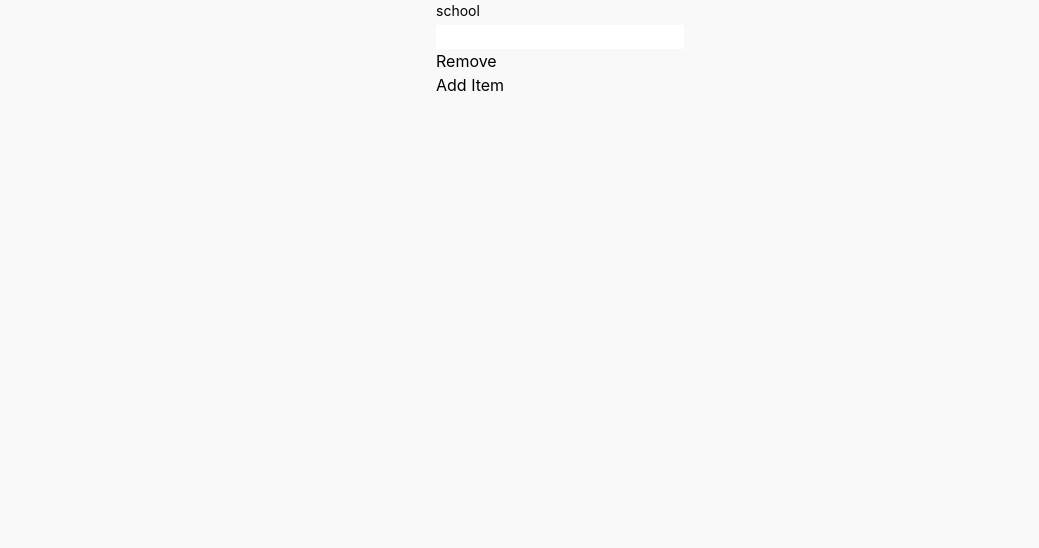
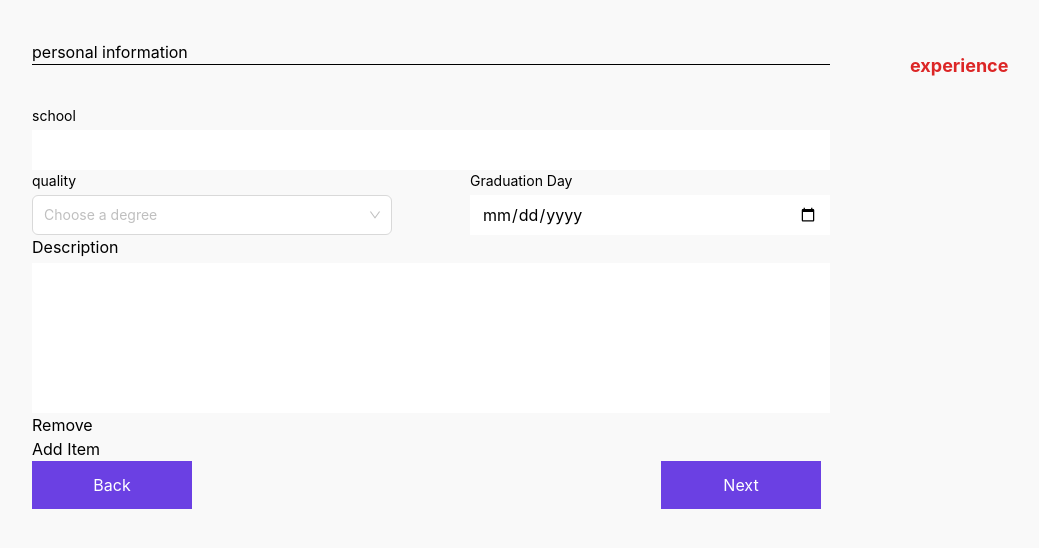
Before and after one commit to giodz87/curriculum-redberry, a React (Vite) app: page /education in a window 1280 px wide. Shown: the top 548 px of the page, without its empty margins (80-1119 px from the left). Built offline with nearby package versions, Linux system fonts and the light colour scheme.

Commit message:
add 2 pages css

```diff
--- a/package.json
+++ b/package.json
@@ -10,9 +10,12 @@
     "preview": "vite preview"
   },
   "dependencies": {
+    "antd": "^5.14.0",
+    "flowbite": "^2.2.1",
     "react": "^18.2.0",
     "react-dom": "^18.2.0",
     "react-hook-form": "^7.49.3",
+    "react-icons": "^5.0.1",
     "react-router-dom": "^6.21.3"
   },
   "devDependencies": {
--- a/src/App.tsx
+++ b/src/App.tsx
@@ -35,6 +35,8 @@ export type MyContextProps = {
   setQuality: (value: string) => void;
   graduation: string;
   setGraduation: (value: string) => void;
+  workDescription: string;
+  setWorkDescription: (value: string) => void;
 };
 function App() {
   const [name, setName] = useState<string>("");
@@ -53,6 +55,7 @@ function App() {
   const [school, setSchool] = useState<string>("");
   const [quality, setQuality] = useState<string>("");
   const [graduation, setGraduation] = useState<string>("");
+  const [workDescription, setWorkDescription] = useState<string>("");
 
   useEffect(() => {}, []);
 
@@ -87,6 +90,8 @@ function App() {
         setQuality,
         graduation,
         setGraduation,
+        workDescription,
+        setWorkDescription,
       }}
     >
       <BrowserRouter>
--- a/src/components/Information.tsx
+++ b/src/components/Information.tsx
@@ -1,30 +1,70 @@
+import { Divider } from "antd";
 import { useUserContext } from "../context";
-
+import { FaPhoneAlt } from "react-icons/fa";
 export default function Information() {
   const context = useUserContext();
   return (
     <article className="flex flex-col items-start justify-center">
-      <section className=" flex flex-col items-start justify-between gap-5">
+      <section className=" flex flex-row items-start justify-between w-full ">
+        <div className=" flex flex-col items-start justify-between gap-3">
+          <div className="flex flex-row items-center justify-center gap-2 text-[32px] font-bold text-red-600">
             {" "}
             <p>{context.name}</p>
             <p>{context.lastName}</p>
+          </div>
+          <div className="flex flex-col items-start justify-start">
+            {context.email && (
+              <div className="flex flex-row items-center justify-center gap-1">
+                {" "}
+                <p className=" opacity-50 ">@</p> <p>{context.email}</p>
+              </div>
+            )}
+            {context.number && (
+              <div className="flex flex-row items-center justify-center gap-1">
+                {" "}
+                <FaPhoneAlt className=" opacity-50" /> <p>{context.number}</p>{" "}
+              </div>
+            )}
+          </div>
+          {context.about && (
+            <div className=" text-[14px] w-[370px] font-normal">
+              <strong className=" text-red-600 text-[18px]">About Me</strong>
               <p>{context.about}</p>
-        <p>{context.email}</p>
-        <p>{context.number}</p>
-      </section>
+            </div>
+          )}
+        </div>
         {context.personalImg && (
           <img
-          className="w-10 h-10"
+            className="w-[250px] h-[250px] rounded-full"
             src={URL.createObjectURL(context.personalImg)}
             alt=""
           />
         )}
-      <section>
+      </section>
+      {context.name && (
+        <div className=" w-[600px] h-[1px] bg-black my-6 opacity-50"> </div>
+      )}
+
+      <section className=" flex flex-col items-start justify-between gap-3">
+        {context && (
+          <strong className=" text-red-600 text-[18px]">experience</strong>
+        )}
+        <div className=" text-[14px] font-normal">
           <p>{context.position}</p>
+
           <p>{context.employer}</p>
+          <div className=" flex flex-row items-center gap-2 opacity-50">
             <p>{context.startNumber}</p>
             <p>{context.endNumber}</p>
-        <p>{context.description}</p>
+          </div>
+        </div>
+        <p className=" text-[14px] font-normal">{context.description}</p>
+      </section>
+      <section>
+        <p>{context.school}</p>
+        <p>{context.quality}</p>
+        <p>{context.graduation}</p>
+        <p>{context.workDescription}</p>
       </section>
     </article>
   );
--- a/src/pages/Education.tsx
+++ b/src/pages/Education.tsx
@@ -1,11 +1,14 @@
 import { useForm, SubmitHandler, useFieldArray } from "react-hook-form";
 import { useUserContext } from "../context";
 import { useNavigate } from "react-router-dom";
-
+import Information from "../components/Information";
+import { Select, Space } from "antd";
 type InputsForm = {
   school: string;
   quality: string;
   graduation: string;
+  description: string;
+  workDescription: string;
   items: {
     name: string;
   }[];
@@ -24,6 +27,7 @@ export default function Education() {
       school: "",
       quality: "",
       graduation: "",
+      description: "",
       items: [{ name: "" }],
     },
   });
@@ -38,12 +42,18 @@ export default function Education() {
   };
 
   return (
+    <div className="flex flex-row items-start justify-start gap-20 w-full px-28 pt-10 ">
+      <article className="flex flex-col items-start justify-between gap-10">
         <div>
+          <p>personal information</p>
+          <div className=" w-[798px] h-[1px] bg-black"> </div>
+        </div>
         <form onSubmit={handleSubmit(onSubmit)}>
           <div className="flex flex-col items-start gap-1 relative">
             <label className=" text-[14px] font-normal ">school</label>
             <input
               type="text"
+              className=" w-[798px] h-10"
               {...register("school", { required: "Please enter scool name" })}
               onChange={(e) => {
                 context.setSchool(e.target.value);
@@ -56,8 +66,79 @@ export default function Education() {
             )}
           </div>
 
-        <div></div>
+          <div className="flex flex-row  items-center justify-between w-[798px]">
+            <div className="flex flex-col items-start gap-1 relative">
+              <label className=" text-[14px] font-normal ">quality</label>
 
+              <Space wrap>
+                <Select
+                  placeholder="Choose a degree"
+                  style={{ width: 360, height: 40 }}
+                  options={[
+                    {
+                      value: "High school diploma",
+                      label: "High school diploma",
+                    },
+                    {
+                      value: "General education diploma",
+                      label: "General education diploma",
+                    },
+                    { value: "Bachelor", label: "Bachelor" },
+                    { value: "master", label: "master" },
+                    { value: "doctor", label: "doctor" },
+                    { value: "associate degree", label: "associate degree" },
+                    { value: "student", label: "student" },
+                    {
+                      value: "College (no degree)",
+                      label: "College (no degree)",
+                    },
+                    { value: "other", label: "other" },
+                  ]}
+                  onChange={(value: string) => {
+                    context.setQuality(value);
+                  }}
+                />
+              </Space>
+            </div>
+            <div className="flex flex-col items-start gap-1 relative">
+              <label className=" text-[14px] font-normal ">
+                Graduation Day
+              </label>
+              <input
+                type="date"
+                className="w-[360px] h-10 px-3"
+                {...register("graduation", {
+                  required: "Please enter quality ",
+                })}
+                onChange={(e) => {
+                  context.setGraduation(e.target.value);
+                }}
+              />
+              {errors.graduation && (
+                <p className=" absolute  bottom-[-20px] text-[12px] font-bold text-red-400">
+                  {errors.graduation.message}
+                </p>
+              )}
+            </div>
+          </div>
+
+          <div className="flex flex-col items-start justify-start gap-1 relative">
+            <label>Description</label>
+            <textarea
+              {...register("workDescription", {
+                required: "Please provide information about description.",
+              })}
+              className="w-[798px] h-[150px] resize-none"
+              onChange={(e) => {
+                context.setWorkDescription(e.target.value);
+              }}
+            />
+            {errors.workDescription && (
+              <p className=" absolute  bottom-[-20px] text-[12px] font-bold text-red-400">
+                {errors.workDescription.message}
+              </p>
+            )}
+          </div>
           <div>
             {fields.map((item, index) => (
               <div key={item.id}>
@@ -70,7 +151,17 @@ export default function Education() {
               Add Item
             </button>
           </div>
+          <div className=" flex flex-row items-center justify-between w-[789px]">
+            <button className="w-40 h-12 bg-[#6B40E3] text-white" type="submit">
+              Back
+            </button>{" "}
+            <button className="w-40 h-12 bg-[#6B40E3] text-white" type="submit">
+              Next
+            </button>
+          </div>
         </form>
+      </article>
+      <Information />
     </div>
   );
 }
--- a/src/pages/Experience.tsx
+++ b/src/pages/Experience.tsx
@@ -112,7 +112,6 @@ export default function Experience() {
           <button className="bg-[#62A1EB]  py-5 px-14  text-white text-[14px] rounded-xl">
             add more experience
           </button>
-        </form>
           <div className=" flex flex-row items-center justify-between w-[789px]">
             <button className="w-40 h-12 bg-[#6B40E3] text-white" type="submit">
               Back
@@ -121,6 +120,7 @@ export default function Experience() {
               Next
             </button>
           </div>
+        </form>
       </article>
       <Information />
     </div>
--- a/src/pages/Home.tsx
+++ b/src/pages/Home.tsx
@@ -31,7 +31,7 @@ export default function Home() {
   };
 
   return (
-    <div className="flex flex-row items-start justify-start gap-20 w-full px-28 pt-10 ">
+    <div className="flex flex-row items-start justify-start gap-20 w-full  px-16 pt-10 ">
       <article className="flex flex-col items-start justify-between gap-10">
         <div>
           <p>personal information</p>
@@ -49,7 +49,7 @@ export default function Home() {
                 {...register("firstName", {
                   required: "Please enter first name.",
                 })}
-                className="w-[380px] h-10"
+                className="w-[380px] h-10 px-3"
                 onChange={(e) => context.setName(e.target.value)}
               />
               {errors.firstName && (
@@ -66,7 +66,7 @@ export default function Home() {
                 {...register("lastName", {
                   required: "Please enter last name.",
                 })}
-                className="w-[380px] h-10"
+                className="w-[380px] h-10 px-3"
                 onChange={(e) => context.setLastName(e.target.value)}
               />
               {errors.lastName && (
@@ -98,7 +98,7 @@ export default function Home() {
               {...register("aboutMe", {
                 required: "Please provide information about yourself.",
               })}
-              className="w-[798px] h-[150px] resize-none"
+              className="w-[798px] h-[150px] resize-none px-3 py-3"
               onChange={(e) => context.setAbout(e.target.value)}
             />
             {errors.aboutMe && (
@@ -118,7 +118,7 @@ export default function Home() {
                   message: "Invalid email address",
                 },
               })}
-              className="w-[380px] h-10"
+              className="w-[380px] h-10 px-3"
               onChange={(e) => context.setEmail(e.target.value)}
             />
             {errors.email && (
@@ -133,11 +133,11 @@ export default function Home() {
             <input
               type="tel"
               placeholder="123-456-789"
-              pattern="[0-9]{3}-[0-9]{3}-[0-9]{4}"
+              pattern="[0-9]{3} [0-9]{3} [0-9]{4}"
               {...register("number", {
                 required: "Please enter phone number.",
               })}
-              className="w-[380px] h-10"
+              className="w-[380px] h-10 px-3"
               onChange={(e) => context.setNumber(e.target.value)}
             />
             {errors.number && (
```
Also changed, not shown: 1 other file (tests, documents, lock files or other folders). Lines whose indentation alone changed are shown as unchanged.
